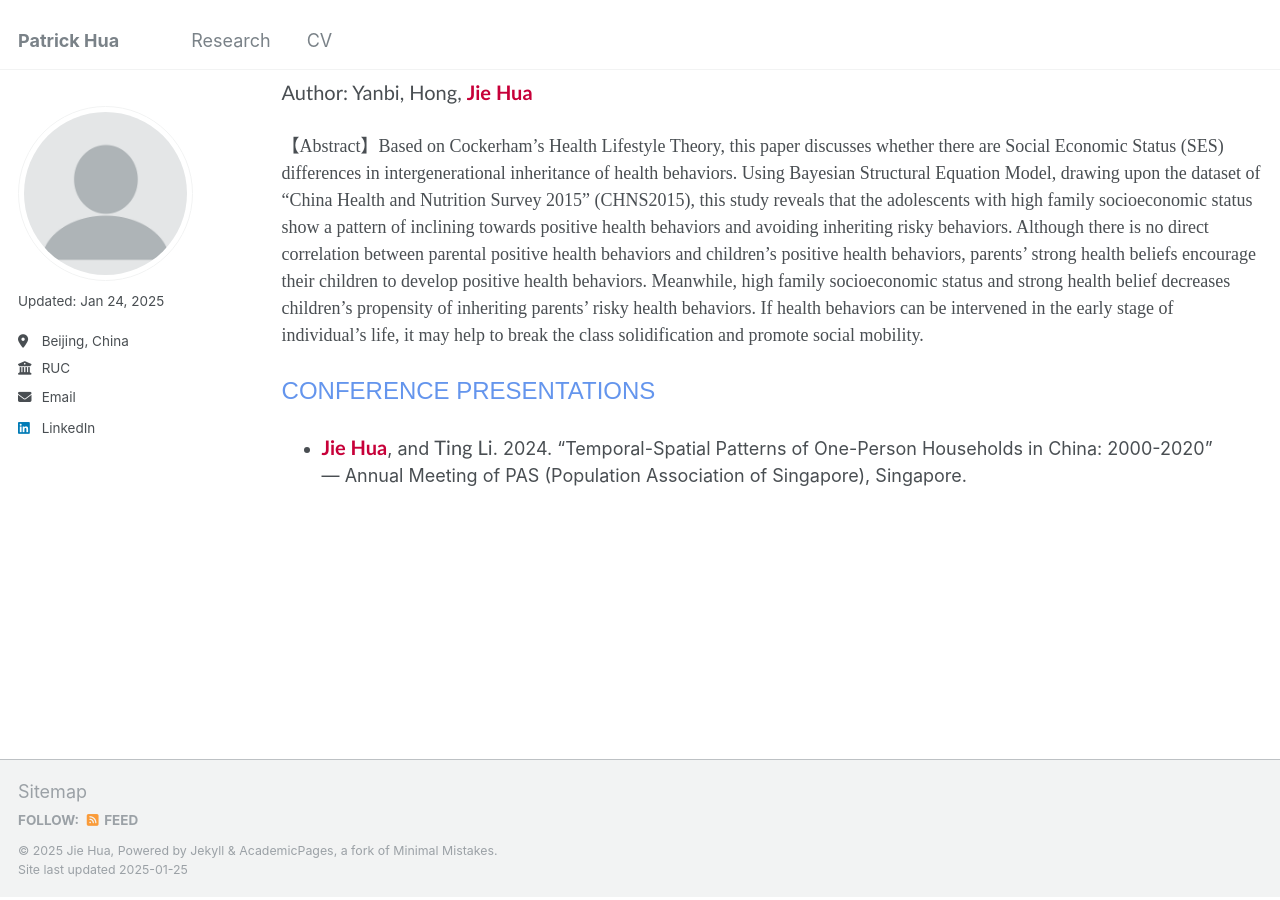
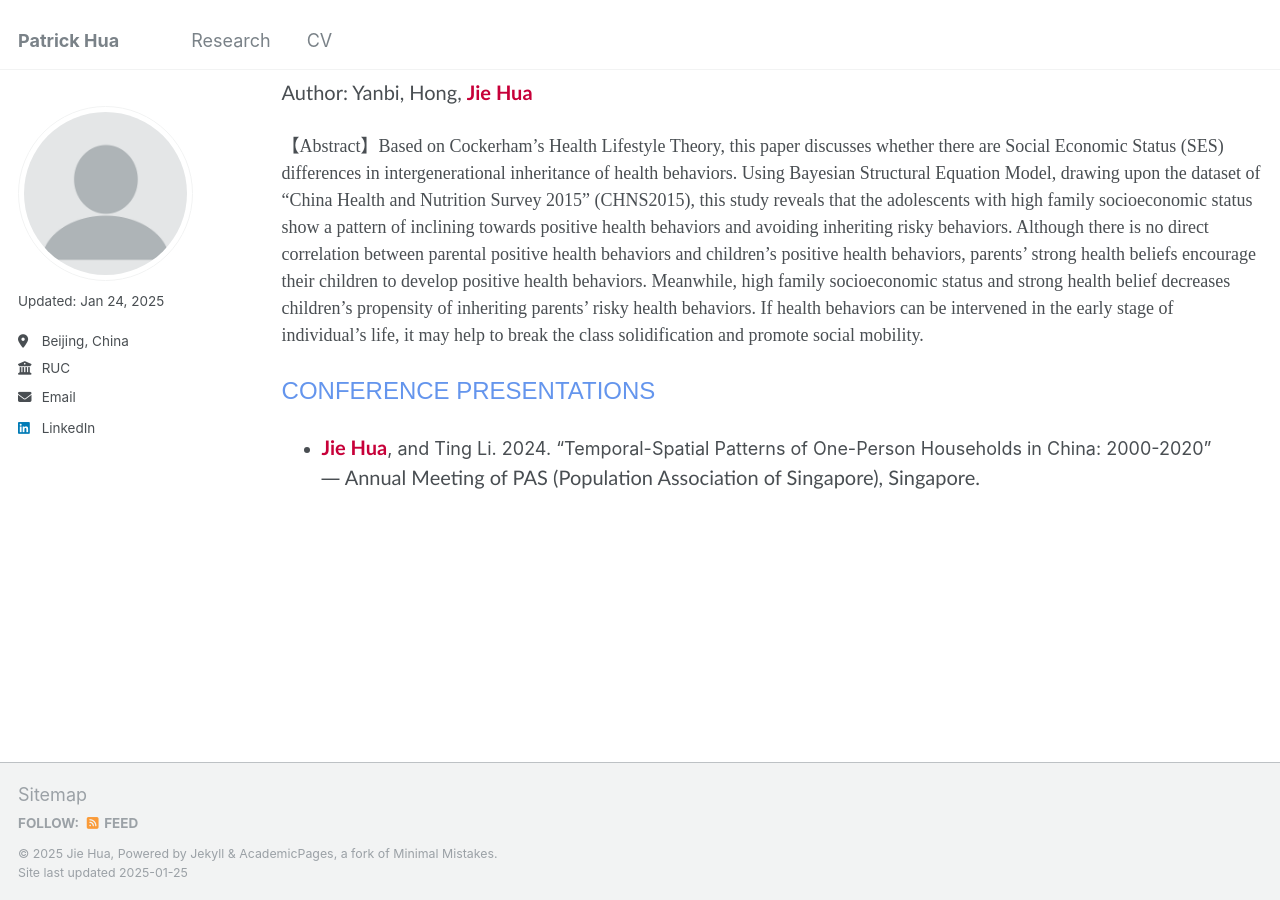
Before and after one commit to jiehua-css/jiehua-css.github.io, a Jekyll site: the page built from _pages/research.md, in a window 1280 px wide and 900 px high, scrolled down 1046 px. Built offline with Jekyll 4.4.1, drawn with Linux system fonts in a browser that asks for light colours.

Commit message:
Update research.md

```diff
--- a/_pages/research.md
+++ b/_pages/research.md
@@ -44,5 +44,7 @@ author_profile: true
 
 
 <span style="font-family: Aptos, sans-serif; font-size: 24px; color: #6495ED;">CONFERENCE PRESENTATIONS</span>
-- <b style="color: #C70039; font-family: Calibri; font-size: 20px;">Jie Hua</b>, and <span style="font-family: Calibri; font-size: 20px;">Ting Li</span>. 2024. “Temporal-Spatial Patterns of One-Person Households in China: 2000-2020”
-— Annual Meeting of PAS (Population Association of Singapore), Singapore.
+
+
+- <b style="color: #C70039; font-family: Calibri; font-size: 20px;">Jie Hua</b>, and Ting Li. 2024. “Temporal-Spatial Patterns of One-Person Households in China: 2000-2020”
+— <span style="font-family: Calibri; font-size: 20px;">Annual Meeting of PAS (Population Association of Singapore), Singapore.</span>
```
